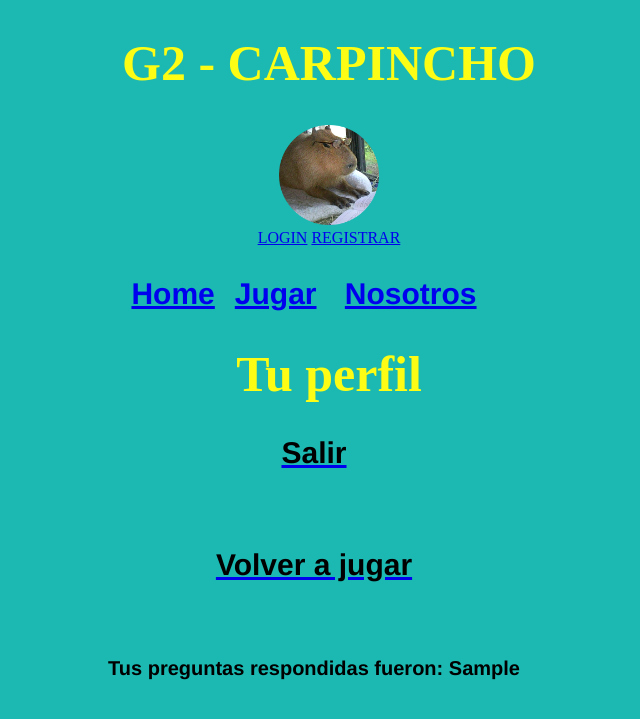
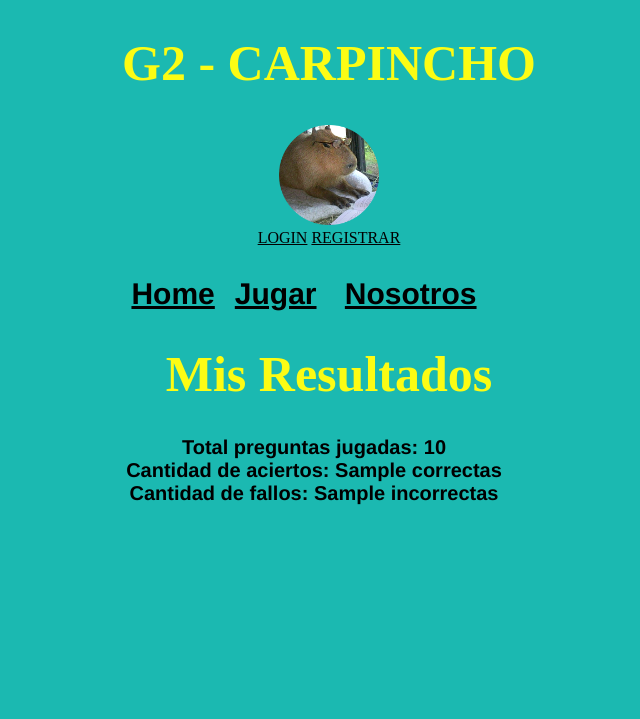
Before and after one commit to lsegecode/JuegosChaco, a Django app: template JuegosChaco/templates/usuario/perfil.html in a window 1280 px wide. Shown: the top 719 px of the page, without its empty margins (311-951 px from the left). Run offline with Django 3.2, Linux system fonts and the light colour scheme; the template is opened without the code that fills it: most values are stand-ins (such as "Sample title", 1, 10 or a date in 2020).

Commit message:
primeros resultados

```diff
--- a/JuegosChaco/apps/usuario/urls.py
+++ b/JuegosChaco/apps/usuario/urls.py
@@ -6,5 +6,6 @@ app_name = 'usuario'
 
 urlpatterns = [
     path('', views.Perfil, name = 'perfil'),
+    path('ranking/', views.Ranking, name = 'ranking'),
     path('registrar/', RegistroUsuario.as_view(), name = 'registrar'),
 ]
--- a/JuegosChaco/static/css/base.css
+++ b/JuegosChaco/static/css/base.css
@@ -91,3 +91,8 @@ h5{
 .Descripcion{
 	font-size: 1.3em;
 }
+
+a:link {color:#000000;}    /* unvisited link is black*/
+a:visited {color:#000000;} /* visited link is black (reverse the color back to black)*/
+a:hover {color:#0000FF;background-color: #84b6f4;}   /* mouse over link (blue when mouse over)*/
+a:active {color:#000000;}  /* selected link (blue in the split second which you loading the page.)*/
--- a/JuegosChaco/templates/usuario/perfil.html
+++ b/JuegosChaco/templates/usuario/perfil.html
@@ -4,13 +4,14 @@
 
 {% block contenido %}
 
-	<h1>Tu perfil</h1>
-
-	<a href="{% url 'home'%}"><h3>Salir</h3></a> <br>
-	<a href="{% url 'preguntas:jugar'%}"><h3>Volver a jugar</h3></a><br>
+	<h1>Mis Resultados</h1>
 
 	<link rel="stylesheet" type="text/css" href="{% static 'css/base.css' %}">
-	<h4>Tus preguntas respondidas fueron: {{preguntas_respondidas}}</h4>
+	<h4>
+		Total preguntas jugadas: {{total}} <br>
+		Cantidad de aciertos: {{correctas}} <br>
+		Cantidad de fallos: {{incorrectas}}
+	</h4>
 
 
 {% endblock contenido %}
```
Also changed, not shown: JuegosChaco/apps/usuario/views.py (+16 -4 lines), JuegosChaco/templates/usuario.html (deleted, +0 -11 lines), JuegosChaco/templates/usuario/ranking.html (added, +15 -0 lines), JuegosChaco/apps/usuario/migrations/0006_auto_20210827_2146.py (added).
